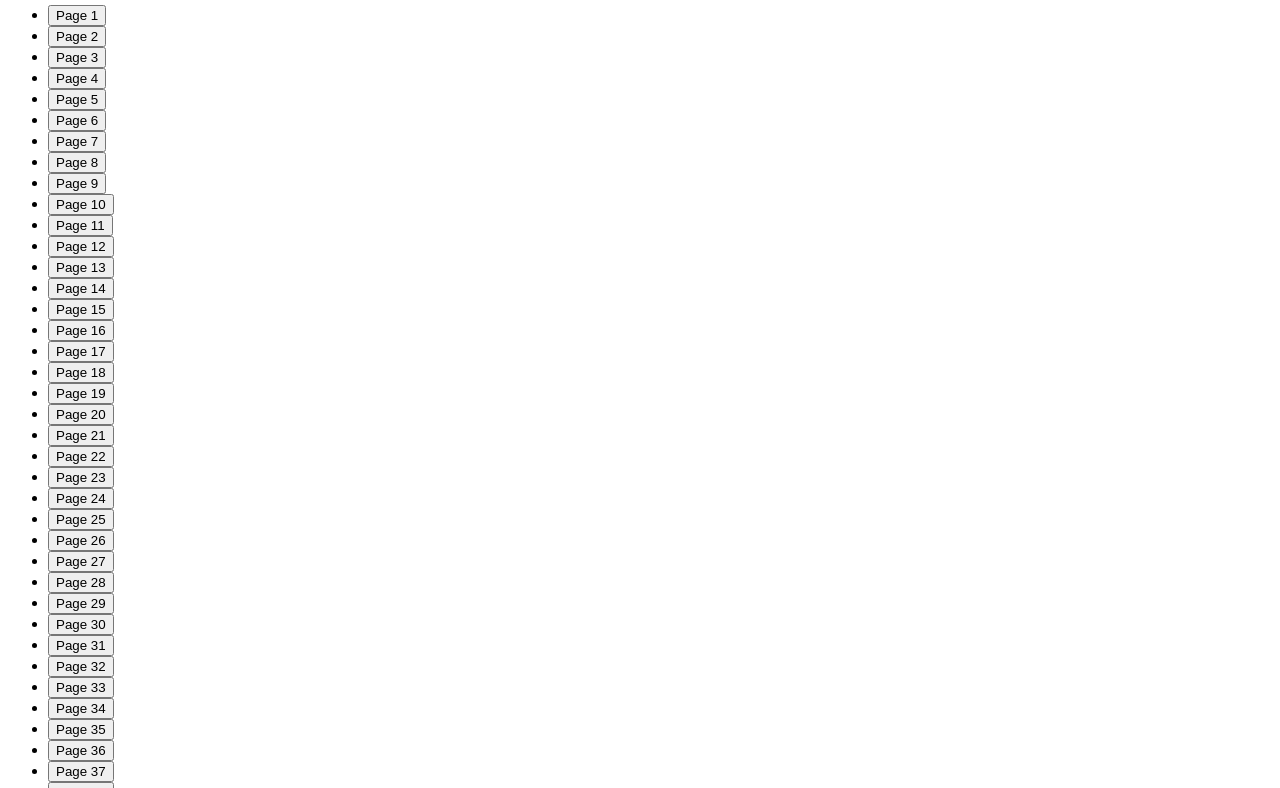
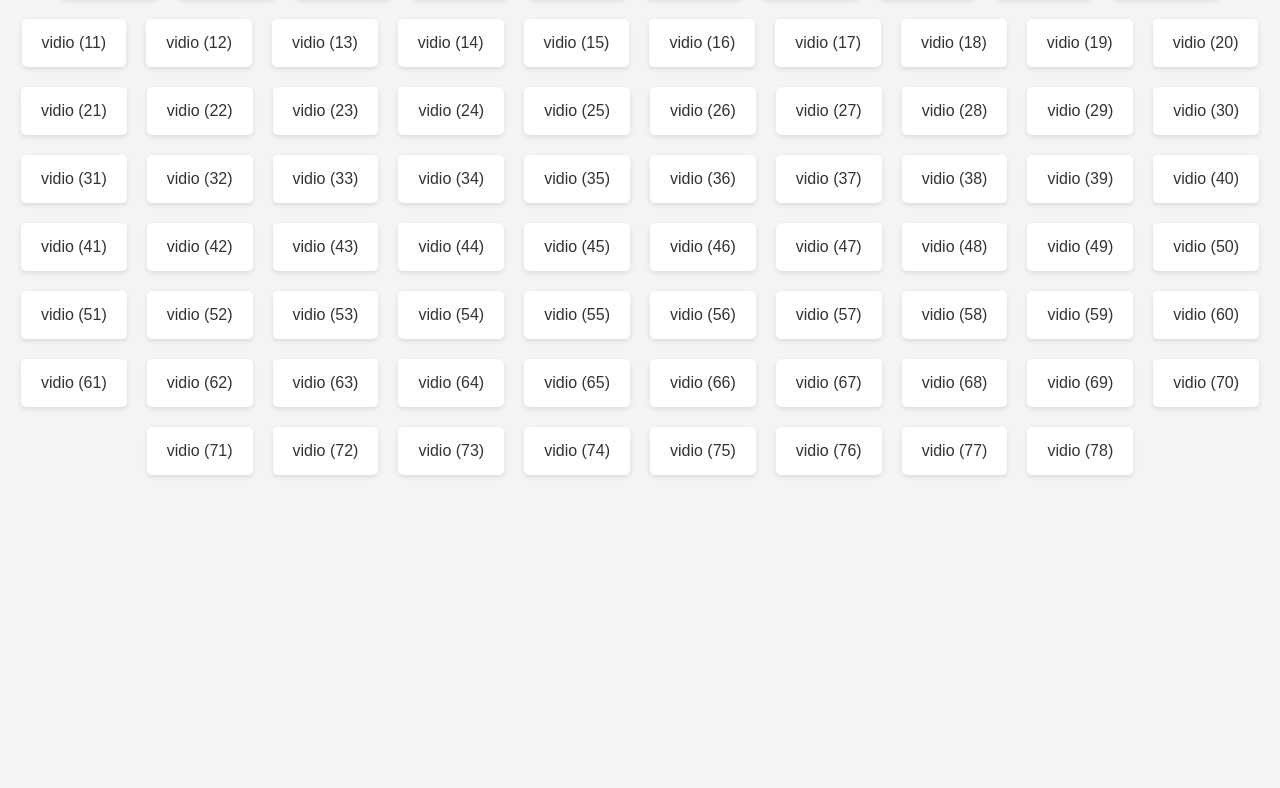
Before and after one commit to ttzzcczz/cvc, a plain HTML site: page index.html in a window 1280 px wide. Shown: the part 75-863 px from the top of the page. After the commit the page ends 800 px from the top, so only its background shows below. Drawn offline with Linux system fonts and the light colour scheme.

Commit message:
Update index.html

```diff
--- a/index.html
+++ b/index.html
@@ -1,36 +1,65 @@
 <!DOCTYPE html>
 <html lang="en">
+
 <head>
     <meta charset="UTF-8">
     <meta name="viewport" content="width=device-width, initial-scale=1.0">
-    <title>Navigation</title>
+    <title>TV Series Playlist</title>
+    <style>
+        body {
+            font-family: Arial, sans-serif;
+            background-color: #f4f4f4;
+            margin: 0;
+            padding: 0;
+        }
+
+        ul {
+            list-style: none;
+            padding: 0;
+            display: flex;
+            flex-wrap: wrap;
+            justify-content: center;
+        }
+
+        li {
+            margin: 10px;
+        }
+
+        a {
+            text-decoration: none;
+            color: #333;
+            font-size: 16px;
+            padding: 15px 20px;
+            border-radius: 5px;
+            background-color: #fff;
+            transition: background-color 0.3s, color 0.3s;
+            display: inline-block;
+            box-shadow: 0 2px 5px rgba(0, 0, 0, 0.1);
+        }
+
+        a:hover {
+            background-color: #8b0000;
+            color: #fff;
+        }
+    </style>
 </head>
+
 <body>
-    <h1>Navigation to Pages</h1>
-    <ul id="pageButtons"></ul>
+    <ul id="playlist"></ul>
 
     <script>
-        function getPageName(pageNumber) {
-            if (pageNumber < 1 || pageNumber > 78) {
-                return "Invalid page number";
-            }
-            return "(" + pageNumber + ").html";
-        }
+        const playlist = document.getElementById('playlist');
 
-        function goToPage(pageNumber) {
-            var pageURL = getPageName(pageNumber);
-            window.location.href = pageURL;
-        }
-
-        var pageButtons = document.getElementById('pageButtons');
-        for (var i = 1; i <= 78; i++) {
-            var button = document.createElement('button');
-            button.textContent = 'Page ' + i;
-            button.setAttribute('onclick', 'goToPage(' + i + ')');
-            var listItem = document.createElement('li');
-            listItem.appendChild(button);
-            pageButtons.appendChild(listItem);
+        // Generate links for pages up to index(78).html
+        for (let i = 1; i <= 78; i++) {
+            const li = document.createElement('li');
+            const a = document.createElement('a');
+            a.href = `index(${i}).html`;
+            a.textContent = `vidio (${i})`;
+            li.appendChild(a);
+            playlist.appendChild(li);
         }
     </script>
 </body>
+
 </html>
```
